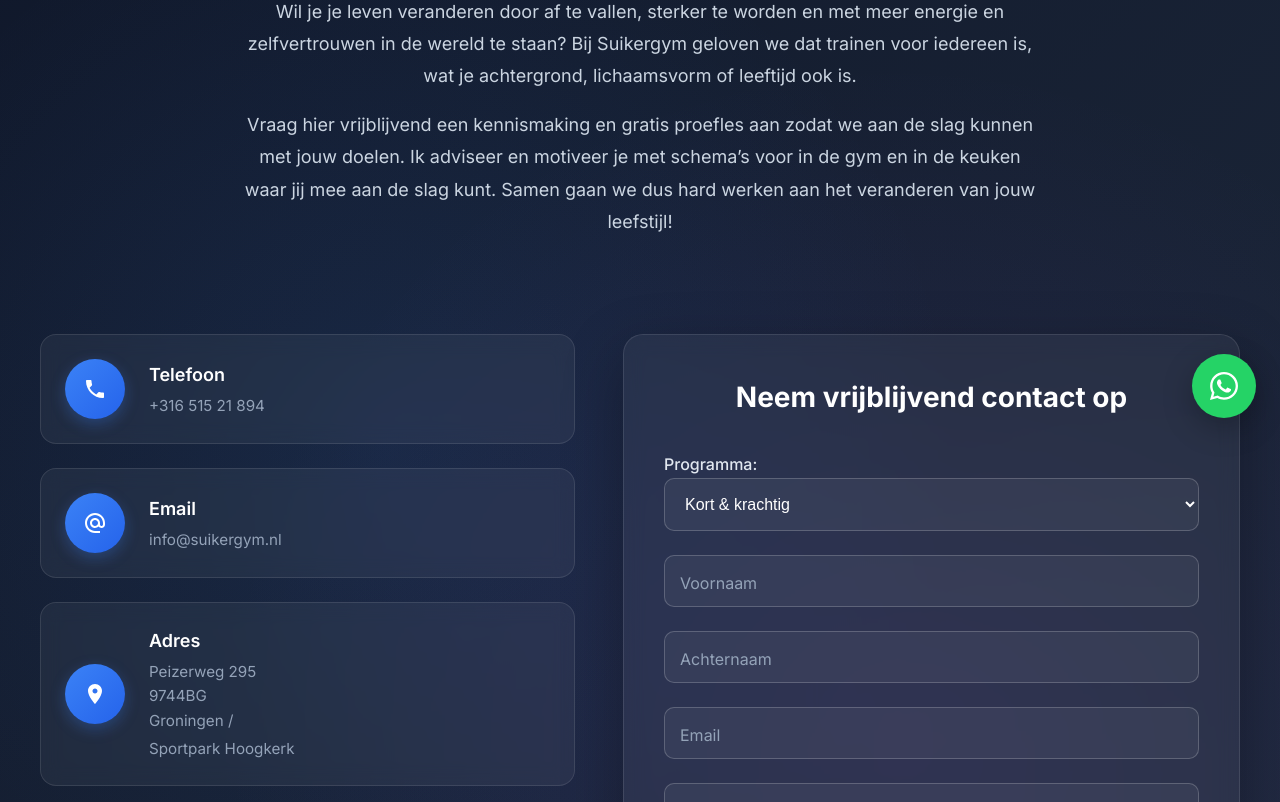
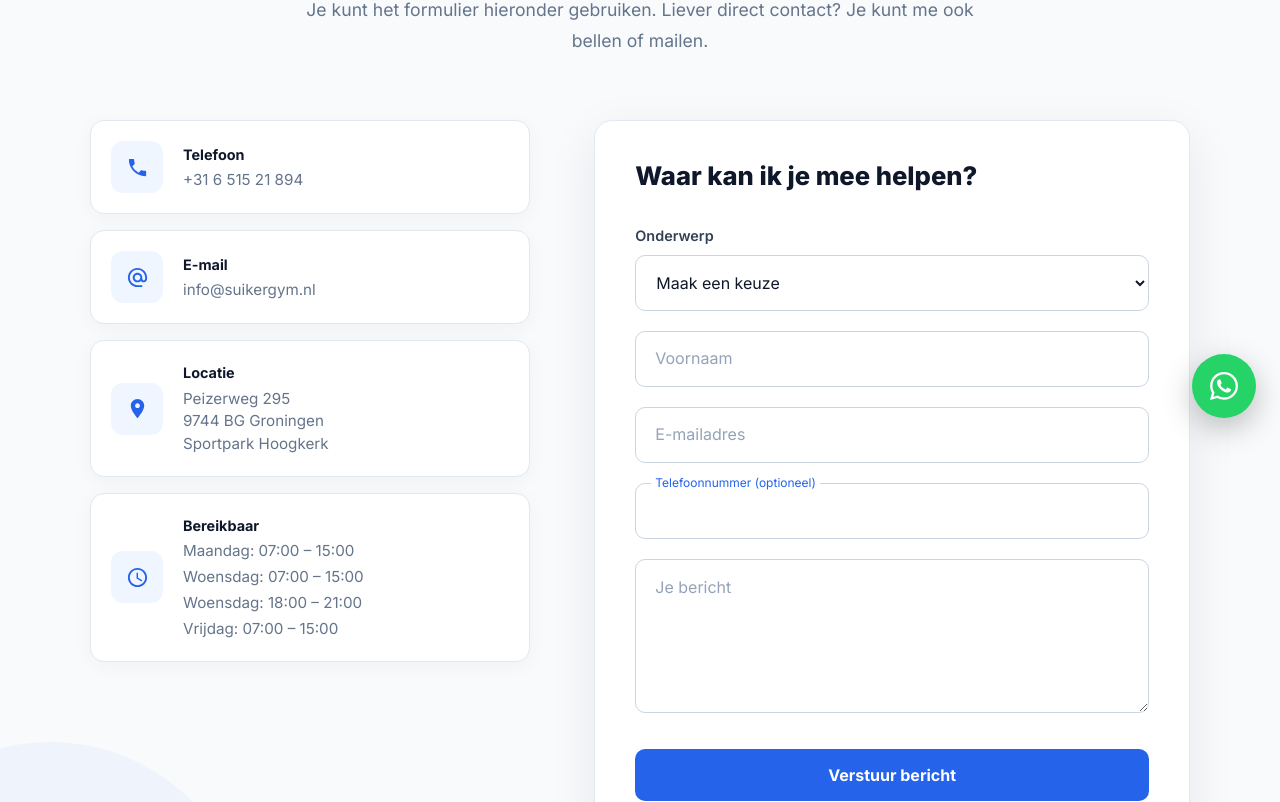
Before and after one commit to Suikergym/suikergym.front.end, a React (Create React App) app in the folder SuikerGym.Api/ClientApp/: page /contact in a window 1280 px wide. Shown: the part 358-1160 px from the top of the page. Built offline with nearby package versions, Linux system fonts and the light colour scheme; no server answers.

Commit message:
update contact page

```diff
--- a/SuikerGym.Api/ClientApp/src/pages/Contact.js
+++ b/SuikerGym.Api/ClientApp/src/pages/Contact.js
@@ -1,10 +1,12 @@
 import React from "react";
 import { Helmet } from "react-helmet-async";
 import "../styles/Contact.css";
+
 import PhoneIcon from "@mui/icons-material/Phone";
 import LocationIcon from "@mui/icons-material/LocationOn";
 import EmailIcon from "@mui/icons-material/AlternateEmail";
 import AccessTime from "@mui/icons-material/AccessTime";
+
 import { submitContactForm } from "../services/apiService";
 
 function Contact() {
@@ -14,39 +16,43 @@ function Contact() {
   const onSubmit = async (event) => {
     event.preventDefault();
 
-    // Check honeypot field (petname)
     const formData = new FormData(event.target);
+
+    // Honeypot: bots vullen dit veld vaak automatisch in
     if (formData.get("petname") !== "") {
-      // This is likely a bot submission
       return;
     }
 
     setIsSubmitting(true);
-    setResult("Sending....");
+    setResult("");
 
     try {
-      // Prepare data for API
       const contactData = {
-        goal: formData.get("goal"),
+        subject: formData.get("subject"),
         firstname: formData.get("firstname"),
-        lastname: formData.get("lastname"),
         email: formData.get("email"),
         phone: formData.get("phone"),
         message: formData.get("message"),
       };
 
-      // Submit to our backend API
       const response = await submitContactForm(contactData);
 
       if (response.success) {
-        setResult(response.message || "We nemen snel contact op!");
+        setResult(
+          response.message || "Bedankt voor je bericht! Ik neem zo snel mogelijk contact met je op."
+        );
         event.target.reset();
       } else {
-        setResult(response.message || "Er is een fout opgetreden. Probeer het later opnieuw.");
+        setResult(
+          response.message ||
+            "Er is iets misgegaan. Probeer het later opnieuw."
+        );
       }
     } catch (error) {
-      console.error("Error submitting form:", error);
-      setResult("Er is een fout opgetreden. Probeer het later opnieuw.");
+      console.error("Error submitting contact form:", error);
+      setResult(
+        "Er is iets misgegaan. Probeer het later opnieuw."
+      );
     } finally {
       setIsSubmitting(false);
     }
@@ -56,27 +62,28 @@ function Contact() {
     <div className="form">
       <Helmet>
         <meta charSet="utf-8" />
-        <title>Suikergym - Contact</title>
+        <title>Contact - Suikergym</title>
+        <meta
+          name="description"
+          content="Heb je een vraag over personal training, de Breakfast Club of Suikergym? Neem vrijblijvend contact op."
+        />
       </Helmet>
-      <title>{(document.title = "Contact - Suikergym")}</title>
 
       <section className="contact">
         <div className="content">
-          <h2>Vraag een gratis kennismaking en proefles aan</h2>
+          <h1>Neem contact op</h1>
+
           <p>
-            Wil je je leven veranderen door af te vallen, sterker te worden en
-            met meer energie en zelfvertrouwen in de wereld te staan? Bij
-            Suikergym geloven we dat trainen voor iedereen is, wat je
-            achtergrond, lichaamsvorm of leeftijd ook is.
+            Heb je een vraag over trainen bij Suikergym, personal training of
+            de Breakfast Club? Stuur me gerust een bericht.
           </p>
+
           <p>
-            Vraag hier vrijblijvend een kennismaking en gratis proefles aan
-            zodat we aan de slag kunnen met jouw doelen. Ik adviseer en motiveer
-            je met schema’s voor in de gym en in de keuken waar jij mee aan de
-            slag kunt. Samen gaan we dus hard werken aan het veranderen van jouw
-            leefstijl!
+            Je kunt het formulier hieronder gebruiken. Liever direct contact?
+            Je kunt me ook bellen of mailen.
           </p>
         </div>
+
         <div className="container">
           <div className="contactInfo">
             <div className="box">
@@ -85,93 +92,107 @@ function Contact() {
                   <PhoneIcon />
                 </div>
               </div>
+
               <div className="text">
                 <h3>Telefoon</h3>
-                <p>+316 515 21 894</p>
+                <a href="tel:+31651521894">+31 6 515 21 894</a>
               </div>
             </div>
+
             <div className="box">
               <div className="icon-background">
                 <div className="icon">
                   <EmailIcon />
                 </div>
               </div>
+
               <div className="text">
-                <h3>Email</h3>
-                <p>info@suikergym.nl</p>
+                <h3>E-mail</h3>
+                <a href="mailto:info@suikergym.nl">
+                  info@suikergym.nl
+                </a>
               </div>
             </div>
+
             <div className="box">
               <div className="icon-background">
                 <div className="icon">
                   <LocationIcon />
                 </div>
               </div>
+
               <div className="text">
-                <h3>Adres</h3>
+                <h3>Locatie</h3>
                 <p>
-                  Peizerweg 295 <br /> 9744BG <br /> Groningen /
+                  Peizerweg 295
+                  <br />
+                  9744 BG Groningen
+                  <br />
+                  Sportpark Hoogkerk
                 </p>
-                <p>Sportpark Hoogkerk</p>
               </div>
             </div>
+
             <div className="box">
               <div className="icon-background">
                 <div className="icon">
                   <AccessTime />
                 </div>
+              </div>
 
+              <div className="text">
+                <h3>Bereikbaar</h3>
+                <p>Maandag: 07:00 – 15:00</p>
+                <p>Woensdag: 07:00 – 15:00</p>
+                <p>Woensdag: 18:00 – 21:00</p>
+                <p>Vrijdag: 07:00 – 15:00</p>
               </div>
-              <div className="text">
-                  <h3>Openingstijden</h3>
-                  <p>Maandag: 7.00-15.00 uur</p>
-                  <p>Woensdag: 7.00-15.00 uur</p>
-                  <p>Woensdag: 18.00-21.00 uur</p>
-                  <p>Vrijdag: 7.00-15.00 uur</p>
+            </div>
+          </div>
 
-                </div>
-            </div>
+          <div className="contactForm">
+            <form onSubmit={onSubmit}>
+              <h2>Waar kan ik je mee helpen?</h2>
 
-          </div>
-          <div className="contactForm">
-            {/* <form
-              action="https://formsubmit.co/485175c148f64ddb9c422a6911c64e11"
-              method="POST"
-            > */}
-            <form onSubmit={onSubmit}>
-              <h2>Neem vrijblijvend contact op</h2>
               <div className="inputBox">
-                <label>
-                  Programma:&nbsp;
-                  <select name="goal" id="goal">
-                    <option value="kort&krachtig">Kort & krachtig</option>
-                    <option value="core">Core business</option>
-                    <option value="intensief">Intensief en effectief</option>
-                    <option value="duo">Duo training</option>
-                  </select>
-                </label>
+                <label htmlFor="subject">Onderwerp</label>
+
+                <select name="subject" id="subject" required>
+                  <option value="">Maak een keuze</option>
+                  <option value="Personal training">
+                    Personal training
+                  </option>
+                  <option value="Breakfast Club">
+                    Breakfast Club
+                  </option>
+                  <option value="Proefles">
+                    Proefles
+                  </option>
+                  <option value="Tarieven">
+                    Tarieven
+                  </option>
+                  <option value="Locatie">
+                    Locatie
+                  </option>
+                  <option value="Overig">
+                    Anders
+                  </option>
+                </select>
               </div>
+
               <div className="inputBox">
                 <input
                   type="text"
                   id="firstname"
                   name="firstname"
-                  required="required"
+                  required
                   placeholder=" "
+                  autoComplete="given-name"
                 />
                 <span>Voornaam</span>
               </div>
-              <div className="inputBox">
-                <input
-                  type="text"
-                  id="lastname"
-                  name="lastname"
-                  required="required"
-                  placeholder=" "
-                />
-                <span>Achternaam</span>
-              </div>
-              <div className="petname">
+
+              <div className="petname" aria-hidden="true">
                 <input
                   type="text"
                   id="petname"
@@ -182,46 +203,56 @@ function Contact() {
                 />
                 <span>Petname</span>
               </div>
+
               <div className="inputBox">
                 <input
-                  type="text"
+                  type="email"
                   id="email"
                   name="email"
-                  required="required"
+                  required
                   placeholder=" "
+                  autoComplete="email"
                 />
-                <span>Email</span>
+                <span>E-mailadres</span>
               </div>
+
               <div className="inputBox">
                 <input
-                  type="text"
+                  type="tel"
                   id="phone"
                   name="phone"
-                  required="required"
                   placeholder=" "
+                  autoComplete="tel"
                 />
-                <span>Telefoon</span>
+                <span>Telefoonnummer (optioneel)</span>
               </div>
+
               <div className="inputBox">
                 <textarea
                   id="message"
                   name="message"
-                  required="required"
-                  rows="5"
+                  required
+                  rows="6"
                   placeholder=" "
                 ></textarea>
-                <span>Wat is je doel?</span>
+                <span>Je bericht</span>
               </div>
+
               <div className="inputBox">
                 <button
                   type="submit"
                   disabled={isSubmitting}
                 >
-                  {isSubmitting ? "Verzenden..." : "Verstuur"}
+                  {isSubmitting ? "Verzenden..." : "Verstuur bericht"}
                 </button>
               </div>
+
               {result && (
-                <div className="result-message">
+                <div
+                  className="result-message"
+                  role="status"
+                  aria-live="polite"
+                >
                   {result}
                 </div>
               )}
--- a/SuikerGym.Api/ClientApp/src/styles/Contact.css
+++ b/SuikerGym.Api/ClientApp/src/styles/Contact.css
@@ -1,227 +1,354 @@
+/* =========================================
+   CONTACT PAGE
+   ========================================= */
+
 .contact {
   position: relative;
   min-height: 100vh;
-  padding: 6rem 2rem 4rem;
-  display: flex;
-  justify-content: center;
-  align-items: center;
-  flex-direction: column;
-  background: linear-gradient(135deg, #0f172a 0%, #1e293b 100%);
+  padding: 7rem 2rem 5rem;
+  background: #f8fafc;
+  overflow: hidden;
+}
+
+/* Subtiele achtergrond */
+.contact::before {
+  content: "";
+  position: absolute;
+  width: 500px;
+  height: 500px;
+  top: -250px;
+  right: -150px;
+  background: rgba(37, 99, 235, 0.06);
+  border-radius: 50%;
+  pointer-events: none;
 }
 
 .contact::after {
-  content: '';
+  content: "";
   position: absolute;
-  top: 0;
-  left: 0;
-  right: 0;
-  bottom: 0;
-  background:
-    radial-gradient(circle at 30% 50%, rgba(59, 130, 246, 0.1) 0%, transparent 50%),
-    radial-gradient(circle at 70% 70%, rgba(139, 92, 246, 0.1) 0%, transparent 50%);
-  z-index: 0;
+  width: 400px;
+  height: 400px;
+  bottom: -200px;
+  left: -150px;
+  background: rgba(37, 99, 235, 0.04);
+  border-radius: 50%;
+  pointer-events: none;
 }
 
+
+/* =========================================
+   INTRO
+   ========================================= */
+
 .contact .content {
-  max-width: 800px;
-  margin: 0 auto 3rem;
-  text-align: center;
   position: relative;
   z-index: 1;
+
+  max-width: 760px;
+  margin: 0 auto 4rem;
+
+  text-align: center;
 }
 
-.contact .content h2 {
-  font-size: clamp(2rem, 5vw, 3rem);
+.contact .content h1 {
+  margin: 0 0 1.25rem;
+
+  font-size: clamp(2.4rem, 5vw, 4rem);
+  line-height: 1.05;
   font-weight: 800;
-  color: #ffffff;
-  margin-bottom: 1.5rem;
-  letter-spacing: -0.02em;
+  letter-spacing: -0.04em;
+
+  color: #0f172a;
 }
 
 .contact .content p {
-  font-size: clamp(1rem, 2vw, 1.125rem);
-  font-weight: 400;
-  color: #cbd5e1;
-  line-height: 1.8;
-  margin-bottom: 1rem;
+  max-width: 680px;
+  margin: 0 auto 0.75rem;
+
+  font-size: 1.1rem;
+  line-height: 1.75;
+
+  color: #64748b;
 }
 
+
+/* =========================================
+   MAIN CONTAINER
+   ========================================= */
+
 .container {
-  width: 100%;
-  max-width: 1200px;
-  display: flex;
-  justify-content: center;
-  align-items: flex-start;
-  gap: 3rem;
-  margin-top: 2rem;
   position: relative;
   z-index: 1;
+
+  width: 100%;
+  max-width: 1100px;
+  margin: 0 auto;
+
+  display: grid;
+  grid-template-columns: 0.85fr 1.15fr;
+  gap: 4rem;
+
+  align-items: start;
 }
 
+
+/* =========================================
+   CONTACT INFORMATION
+   ========================================= */
+
 .container .contactInfo {
-  flex: 1;
   display: flex;
   flex-direction: column;
-  gap: 1.5rem;
+  gap: 1rem;
 }
 
 .container .contactInfo .box {
-  background: rgba(255, 255, 255, 0.05);
-  backdrop-filter: blur(10px);
-  -webkit-backdrop-filter: blur(10px);
-  border: 1px solid rgba(255, 255, 255, 0.1);
-  border-radius: 16px;
-  padding: 1.5rem;
   display: flex;
   align-items: center;
-  gap: 1.5rem;
-  transition: all var(--transition-base);
+  gap: 1.25rem;
+
+  padding: 1.25rem;
+
+  background: #ffffff;
+
+  border: 1px solid #e2e8f0;
+  border-radius: 14px;
+
+  box-shadow: 0 4px 20px rgba(15, 23, 42, 0.04);
+
+  transition:
+    transform 0.2s ease,
+    box-shadow 0.2s ease,
+    border-color 0.2s ease;
 }
 
 .container .contactInfo .box:hover {
-  background: rgba(255, 255, 255, 0.08);
-  border-color: rgba(59, 130, 246, 0.3);
-  transform: translateY(-5px);
-  box-shadow: 0 10px 30px rgba(59, 130, 246, 0.2);
+  transform: translateY(-2px);
+
+  border-color: #cbd5e1;
+
+  box-shadow: 0 10px 30px rgba(15, 23, 42, 0.08);
 }
+
+
+/* Icon */
 
 .container .contactInfo .box .icon-background {
   flex-shrink: 0;
 }
 
 .container .contactInfo .box .icon {
-  width: 60px;
-  height: 60px;
-  background: linear-gradient(135deg, #3b82f6 0%, #2563eb 100%);
+  width: 52px;
+  height: 52px;
+
   display: flex;
+  align-items: center;
   justify-content: center;
-  align-items: center;
-  border-radius: 50%;
-  box-shadow: 0 5px 15px rgba(59, 130, 246, 0.3);
+
+  background: #eff6ff;
+
+  border-radius: 12px;
 }
 
 .container .contactInfo .box .icon svg {
-  color: #ffffff;
-  font-size: 24px;
+  color: #2563eb;
+  font-size: 23px;
 }
 
+
+/* Text */
+
 .container .contactInfo .box .text {
-  flex: 1;
+  min-width: 0;
+
   display: flex;
   flex-direction: column;
-  gap: 0.25rem;
+  gap: 0.2rem;
 }
 
 .container .contactInfo .box .text h3 {
-  font-size: 1.125rem;
-  font-weight: 600;
-  color: #ffffff;
   margin: 0;
+
+  font-size: 0.9rem;
+  font-weight: 700;
+
+  color: #0f172a;
 }
 
-.container .contactInfo .box .text p {
+.container .contactInfo .box .text p,
+.container .contactInfo .box .text a {
+  margin: 0;
+
   font-size: 0.95rem;
-  color: #94a3b8;
-  margin: 0;
-  line-height: 1.6;
+  line-height: 1.5;
+
+  color: #64748b;
+  text-decoration: none;
 }
 
+.container .contactInfo .box .text a {
+  transition: color 0.2s ease;
+}
+
+.container .contactInfo .box .text a:hover {
+  color: #2563eb;
+}
+
+
+/* =========================================
+   CONTACT FORM
+   ========================================= */
+
 .contactForm {
-  flex: 1;
-  background: rgba(255, 255, 255, 0.05);
-  backdrop-filter: blur(10px);
-  -webkit-backdrop-filter: blur(10px);
-  border: 1px solid rgba(255, 255, 255, 0.1);
-  border-radius: 20px;
+  width: 100%;
+
   padding: 2.5rem;
-  box-shadow: 0 20px 60px rgba(0, 0, 0, 0.3);
+
+  background: #ffffff;
+
+  border: 1px solid #e2e8f0;
+  border-radius: 18px;
+
+  box-shadow: 0 15px 50px rgba(15, 23, 42, 0.08);
 }
 
 .contactForm h2 {
-  font-size: 1.75rem;
-  font-weight: 700;
-  color: #ffffff;
-  margin-bottom: 2rem;
-  text-align: center;
+  margin: 0 0 2rem;
+
+  font-size: 1.6rem;
+  line-height: 1.2;
+  font-weight: 750;
+
+  color: #0f172a;
 }
+
+
+/* =========================================
+   FORM FIELDS
+   ========================================= */
 
 .contactForm .inputBox {
   position: relative;
   width: 100%;
-  margin-bottom: 1.5rem;
+  margin-bottom: 1.25rem;
 }
+
+
+/* Honeypot */
 
 .contactForm .petname {
   position: absolute;
   left: -5000px;
+  opacity: 0;
+}
+
+
+/* Inputs */
+
+.contactForm .inputBox input,
+.contactForm .inputBox textarea,
+.contactForm .inputBox select {
+  box-sizing: border-box;
+
+  width: 100%;
+
+  font-family: inherit;
+  font-size: 1rem;
+
+  color: #0f172a;
+
+  background: #ffffff;
+
+  border: 1px solid #cbd5e1;
+  border-radius: 10px;
+
+  outline: none;
+
+  transition:
+    border-color 0.2s ease,
+    box-shadow 0.2s ease,
+    background 0.2s ease;
 }
 
 .contactForm .inputBox input,
-.contactForm .inputBox textarea {
-  width: 100%;
-  padding: 1rem;
-  font-size: 1rem;
-  background: rgba(255, 255, 255, 0.05);
-  border: 1px solid rgba(255, 255, 255, 0.2);
-  border-radius: 10px;
-  outline: none;
-  resize: vertical;
-  color: #ffffff;
-  transition: all var(--transition-base);
+.contactForm .inputBox select {
+  height: 56px;
+  padding: 0 1rem;
 }
 
-.contactForm .inputBox input:focus,
-.contactForm .inputBox textarea:focus {
-  background: rgba(255, 255, 255, 0.08);
-  border-color: #3b82f6;
-  box-shadow: 0 0 0 3px rgba(59, 130, 246, 0.1);
+.contactForm .inputBox textarea {
+  min-height: 140px;
+  padding: 1rem;
+
+  resize: vertical;
 }
 
-.contactForm .inputBox input::placeholder,
-.contactForm .inputBox textarea::placeholder {
-  color: #94a3b8;
+
+/* Focus */
+
+.contactForm .inputBox input:focus,
+.contactForm .inputBox textarea:focus,
+.contactForm .inputBox select:focus {
+  border-color: #2563eb;
+
+  box-shadow: 0 0 0 3px rgba(37, 99, 235, 0.1);
+}
+
+
+/* Select */
+
+.contactForm .inputBox label {
+  display: block;
+
+  margin-bottom: 0.5rem;
+
+  font-size: 0.9rem;
+  font-weight: 600;
+
+  color: #334155;
 }
 
 .contactForm .inputBox select {
-  width: 100%;
-  padding: 1rem;
-  font-size: 1rem;
-  background: rgba(255, 255, 255, 0.05);
-  border: 1px solid rgba(255, 255, 255, 0.2);
-  border-radius: 10px;
-  outline: none;
-  color: #ffffff;
   cursor: pointer;
-  transition: all var(--transition-base);
 }
 
-.contactForm .inputBox select:focus {
-  background: rgba(255, 255, 255, 0.08);
-  border-color: #3b82f6;
-  box-shadow: 0 0 0 3px rgba(59, 130, 246, 0.1);
-}
 
-.contactForm .inputBox select option {
-  background: #1e293b;
-  color: #ffffff;
-}
-
-.contactForm .inputBox label {
-  color: #e2e8f0;
-  font-weight: 500;
-  margin-bottom: 0.5rem;
-  display: block;
-}
+/* =========================================
+   FLOATING LABELS
+   ========================================= */
 
 .contactForm .inputBox span {
   position: absolute;
+
   left: 1rem;
+  top: 50%;
+
+  transform: translateY(-50%);
+
+  padding: 0 0.25rem;
+
+  font-size: 1rem;
+
+  color: #94a3b8;
+
+  background: #ffffff;
+
+  pointer-events: none;
+
+  transition:
+    top 0.2s ease,
+    transform 0.2s ease,
+    font-size 0.2s ease,
+    color 0.2s ease;
+}
+
+.contactForm .inputBox textarea ~ span {
   top: 1rem;
-  font-size: 1rem;
-  color: #94a3b8;
-  pointer-events: none;
-  transition: all var(--transition-base);
+  transform: none;
 }
+
+
+/* Active input label */
 
 .contactForm .inputBox input:focus ~ span,
 .contactForm .inputBox input:valid ~ span,
@@ -229,72 +356,152 @@
 .contactForm .inputBox textarea:focus ~ span,
 .contactForm .inputBox textarea:valid ~ span,
 .contactForm .inputBox textarea:not(:placeholder-shown) ~ span {
-  color: #3b82f6;
+  top: 0;
+
+  transform: translateY(-50%);
+
   font-size: 0.75rem;
-  transform: translateY(-2rem);
-  background: #1e293b;
-  padding: 0 0.5rem;
+
+  color: #2563eb;
 }
 
-.contactForm button[type=\"submit\"] {
+
+/* =========================================
+   BUTTON
+   ========================================= */
+
+.contactForm button[type="submit"] {
   width: 100%;
-  padding: 1rem;
-  margin-top: 1rem;
-  background: linear-gradient(135deg, #3b82f6 0%, #2563eb 100%);
+
+  margin-top: 0.5rem;
+  padding: 1rem 1.5rem;
+
+  border: none;
+  border-radius: 10px;
+
+  background: #2563eb;
   color: #ffffff;
-  border: none;
-  border-radius: 12px;
+
+  font-family: inherit;
   font-size: 1rem;
-  font-weight: 600;
+  font-weight: 700;
+
   cursor: pointer;
-  text-transform: uppercase;
-  letter-spacing: 0.5px;
-  transition: all var(--transition-base);
-  box-shadow: 0 4px 15px rgba(59, 130, 246, 0.3);
+
+  transition:
+    background 0.2s ease,
+    transform 0.2s ease,
+    box-shadow 0.2s ease;
 }
 
-.contactForm button[type=\"submit\"]:hover:not(:disabled) {
-  background: linear-gradient(135deg, #2563eb 0%, #1d4ed8 100%);
-  transform: translateY(-2px);
-  box-shadow: 0 6px 20px rgba(59, 130, 246, 0.4);
+.contactForm button[type="submit"]:hover:not(:disabled) {
+  background: #1d4ed8;
+
+  transform: translateY(-1px);
+
+  box-shadow: 0 8px 20px rgba(37, 99, 235, 0.25);
 }
 
-.contactForm button[type=\"submit\"]:disabled {
+.contactForm button[type="submit"]:disabled {
   opacity: 0.6;
   cursor: not-allowed;
 }
 
+
+/* =========================================
+   RESULT MESSAGE
+   ========================================= */
+
 .contactForm .result-message {
   margin-top: 1rem;
   padding: 1rem;
+
   border-radius: 10px;
+
+  background: #eff6ff;
+  border: 1px solid #bfdbfe;
+
+  color: #1d4ed8;
+
+  font-size: 0.95rem;
+  line-height: 1.5;
+
   text-align: center;
-  font-weight: 500;
-  background: rgba(59, 130, 246, 0.1);
-  border: 1px solid rgba(59, 130, 246, 0.3);
-  color: #3b82f6;
 }
+
+
+/* =========================================
+   TABLET
+   ========================================= */
 
 @media (max-width: 991px) {
   .contact {
-    padding: 4rem 1.5rem 3rem;
+    padding: 5rem 1.5rem 4rem;
   }
 
   .container {
-    flex-direction: column;
+    grid-template-columns: 1fr;
     gap: 2rem;
-  }
-
-  .container .contactInfo,
-  .contactForm {
-    width: 100%;
-  }
-
-  .container .contactInfo {
-    order: 2;
   }
 
   .contactForm {
     order: 1;
   }
+
+  .contactInfo {
+    order: 2;
+  }
 }
+
+
+/* =========================================
+   MOBILE
+   ========================================= */
+
+@media (max-width: 600px) {
+  .contact {
+    padding: 4rem 1rem 3rem;
+  }
+
+  .contact .content {
+    margin-bottom: 2.5rem;
+  }
+
+  .contact .content h1 {
+    font-size: 2.5rem;
+  }
+
+  .contact .content p {
+    font-size: 1rem;
+    line-height: 1.65;
+  }
+
+  .container {
+    gap: 1.5rem;
+  }
+
+  .contactForm {
+    padding: 1.5rem;
+    border-radius: 14px;
+  }
+
+  .contactForm h2 {
+    font-size: 1.4rem;
+    margin-bottom: 1.5rem;
+  }
+
+  .container .contactInfo .box {
+    padding: 1rem;
+    gap: 1rem;
+  }
+
+  .container .contactInfo .box .icon {
+    width: 46px;
+    height: 46px;
+  }
+
+  .container .contactInfo .box .text p,
+  .container .contactInfo .box .text a {
+    font-size: 0.9rem;
+  }
+}
```
